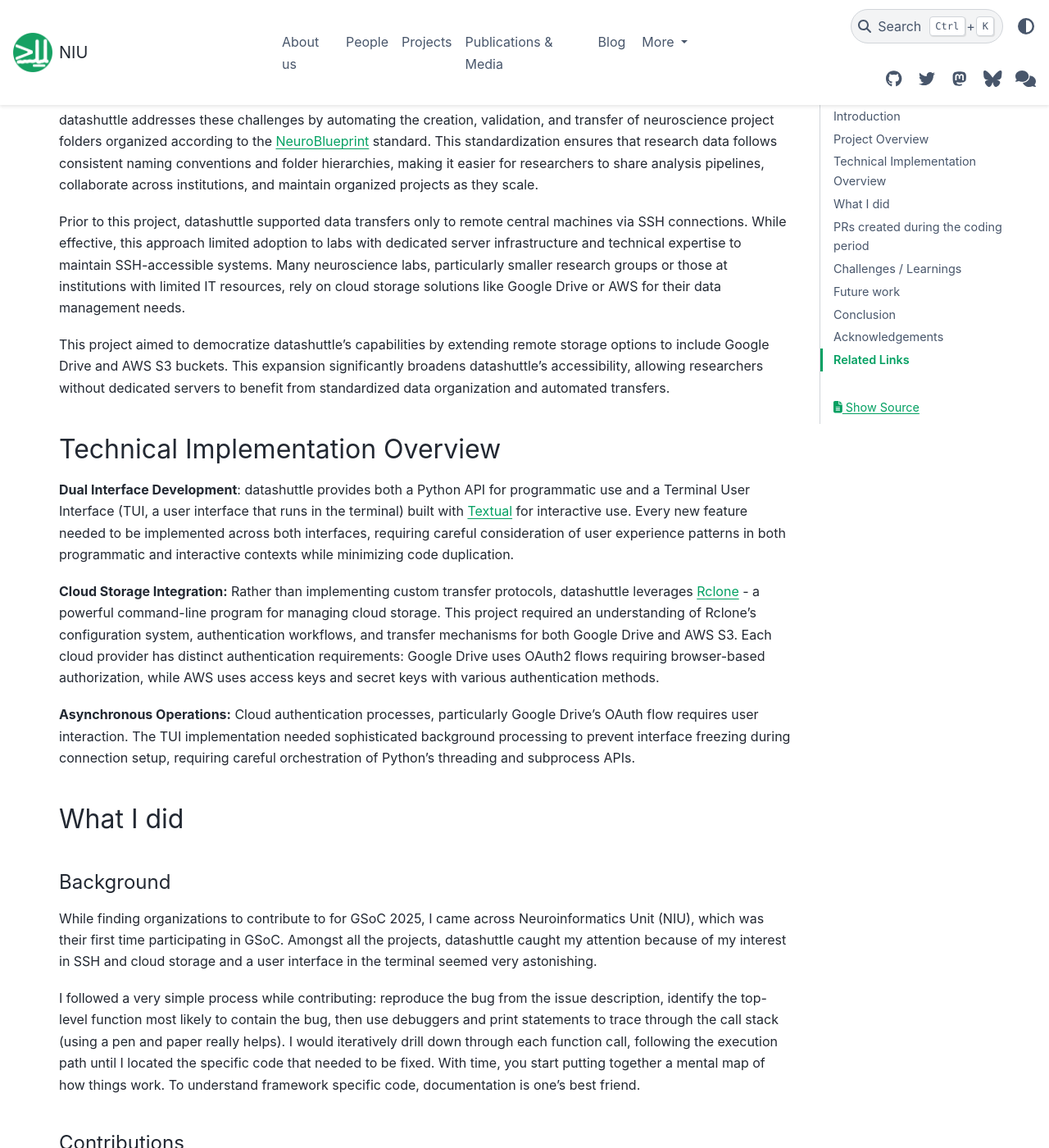
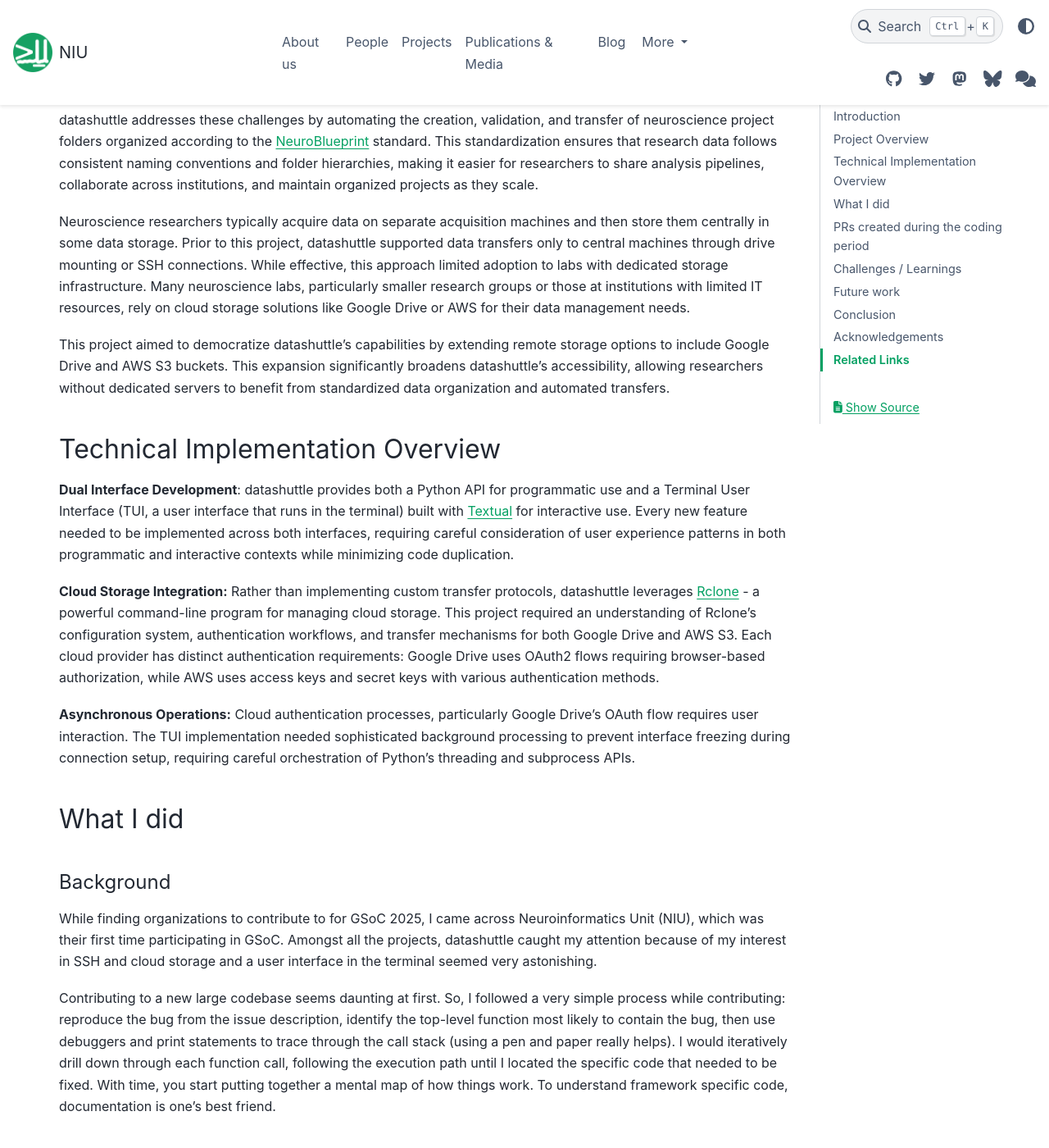
Before and after one commit to neuroinformatics-unit/neuroinformatics-unit.github.io, a Sphinx documentation site: the page built from docs/source/blog/datashuttle_gsoc2025.md, in a window 1280 px wide and 1400 px high, scrolled down 965 px. Shown: the whole window at 82% size. Built offline with Sphinx 7.4.7 and the PyData theme 0.15.4, drawn with Linux system fonts in a browser that asks for light colours; nearby versions of some CDN libraries; some of the changed text lies outside the part shown.

Commit message:
more contextual changes

```diff
--- a/docs/source/blog/datashuttle_gsoc2025.md
+++ b/docs/source/blog/datashuttle_gsoc2025.md
@@ -29,7 +29,7 @@
 
 datashuttle addresses these challenges by automating the creation, validation, and transfer of neuroscience project folders organized according to the [NeuroBlueprint](https://neuroblueprint.neuroinformatics.dev/) standard. This standardization ensures that research data follows consistent naming conventions and folder hierarchies, making it easier for researchers to share analysis pipelines, collaborate across institutions, and maintain organized projects as they scale.
 
-Prior to this project, datashuttle supported data transfers only to remote central machines via SSH connections. While effective, this approach limited adoption to labs with dedicated server infrastructure and technical expertise to maintain SSH-accessible systems. Many neuroscience labs, particularly smaller research groups or those at institutions with limited IT resources, rely on cloud storage solutions like Google Drive or AWS for their data management needs.
+Neuroscience researchers typically acquire data on separate acquisition machines and then store them centrally in some data storage. Prior to this project, datashuttle supported data transfers only to central machines through drive mounting or SSH connections. While effective, this approach limited adoption to labs with dedicated storage infrastructure. Many neuroscience labs, particularly smaller research groups or those at institutions with limited IT resources, rely on cloud storage solutions like Google Drive or AWS for their data management needs.
 
 This project aimed to democratize datashuttle's capabilities by extending remote storage options to include Google Drive and AWS S3 buckets. This expansion significantly broadens datashuttle's accessibility, allowing researchers without dedicated servers to benefit from standardized data organization and automated transfers.
 
@@ -47,7 +47,7 @@
 
 While finding organizations to contribute to for GSoC 2025, I came across Neuroinformatics Unit (NIU), which was their first time participating in GSoC. Amongst all the projects, datashuttle caught my attention because of my interest in SSH and cloud storage and a user interface in the terminal seemed very astonishing.
 
-I followed a very simple process while contributing: reproduce the bug from the issue description, identify the top-level function most likely to contain the bug, then use debuggers and print statements to trace through the call stack (using a pen and paper really helps). I would iteratively drill down through each function call, following the execution path until I located the specific code that needed to be fixed. With time, you start putting together a mental map of how things work. To understand framework specific code, documentation is one's best friend.
+Contributing to a new large codebase seems daunting at first. So, I followed a very simple process while contributing: reproduce the bug from the issue description, identify the top-level function most likely to contain the bug, then use debuggers and print statements to trace through the call stack (using a pen and paper really helps). I would iteratively drill down through each function call, following the execution path until I located the specific code that needed to be fixed. With time, you start putting together a mental map of how things work. To understand framework specific code, documentation is one's best friend.
 
 <h4> Contributions </h4>
 
```
Also changed, not shown: other parts of docs/source/blog/datashuttle_gsoc2025.md (+4 -4 lines).
